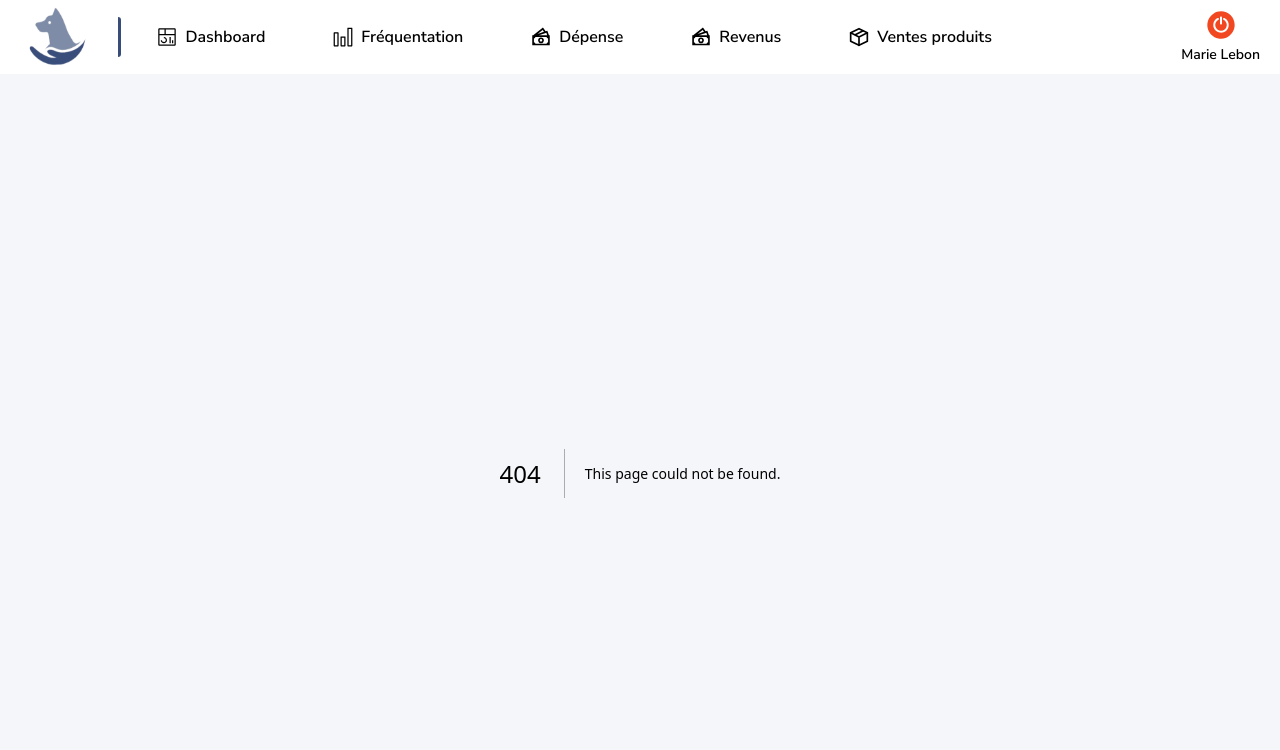
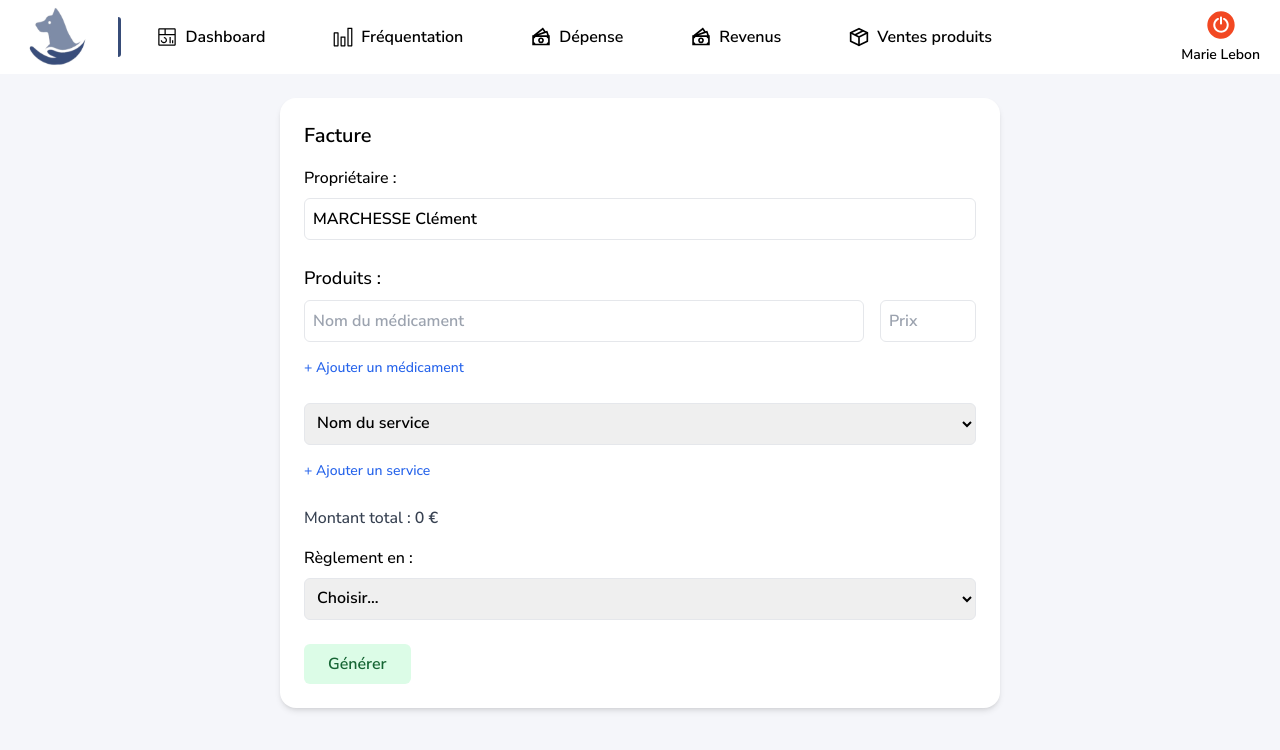
Before and after one commit to Lasergtx/react_logiciel_clinique, a Next.js app: page /new-facture in a window 1280 px wide. Before the commit this address had no page. Shown: the top 750 px of the page. Built offline with nearby package versions, Linux system fonts and the light colour scheme.

Commit message:
la c'est bonnnn

```diff
--- /dev/null
+++ b/app/new-facture/page.js
@@ -0,0 +1,181 @@
+"use client";
+
+import { useState } from "react";
+import Image from "next/image";
+import left from "@/public/images/arrowleft.svg";
+import right from "@/public/images/arrowright.svg";
+import clientsIcone from "@/public/images/Icon.png";
+import revenueIcone from "@/public/images/Icon-1.png";
+import depenseIcone from "@/public/images/Icon-1.png";
+import profitIcone from "@/public/images/Icon-1.png";
+import meilleurIcone from "@/public/images/meilleur.png";
+import pireIcone from "@/public/images/pire.png";
+import revenueChart from "@/public/images/Component 19.png";
+import clientChart from "@/public/images/Group 323.png";
+
+const InvoiceCreator = () => {
+    const [owner, setOwner] = useState('MARCHESSE Clément');
+    const [medications, setMedications] = useState([{ name: '', price: '' }]);
+    const [services, setServices] = useState(['']);
+    const [paymentTimes, setPaymentTimes] = useState('');
+
+    const handleMedicationChange = (index, field, value) => {
+      const newMeds = [...medications];
+      newMeds[index][field] = value;
+      setMedications(newMeds);
+    };
+
+    const addMedication = () => {
+      setMedications([...medications, { name: '', price: '' }]);
+    };
+
+    const removeMedication = (index) => {
+      if (medications.length > 1) {
+        const newMeds = medications.filter((_, i) => i !== index);
+        setMedications(newMeds);
+      }
+    };
+
+    const addService = () => {
+      setServices([...services, '']);
+    };
+
+    const removeService = (index) => {
+      if (services.length > 1) {
+        const newServices = services.filter((_, i) => i !== index);
+        setServices(newServices);
+      }
+    };
+
+    const handleServiceChange = (index, value) => {
+      const newServices = [...services];
+      newServices[index] = value;
+      setServices(newServices);
+    };
+
+    const calculateTotal = () => {
+      const medTotal = medications.reduce((acc, m) => acc + Number(m.price || 0), 0);
+      return medTotal; // You can add service prices later if needed
+    };
+
+    const handleGenerate = () => {
+      // Logic for generating PDF here
+      alert('PDF généré avec les infos saisies');
+    };
+
+    return (
+      <div className="p-6 max-w-3xl mx-auto space-y-8">
+        <div className="bg-white rounded-2xl shadow-md p-6">
+          <h2 className="text-xl font-semibold mb-4">Facture</h2>
+
+          <div className="mb-6">
+            <label className="font-medium">Propriétaire :</label>
+            <input
+              type="text"
+              className="w-full mt-2 p-2 border rounded-md"
+              value={owner}
+              onChange={(e) => setOwner(e.target.value)}
+            />
+          </div>
+
+          <div>
+            <h3 className="text-lg font-medium mb-2">Produits :</h3>
+            <div className="space-y-4">
+              {medications.map((med, index) => (
+                <div key={index} className="flex gap-4 items-center">
+                  <input
+                    type="text"
+                    placeholder="Nom du médicament"
+                    className="flex-1 p-2 border rounded-md"
+                    value={med.name}
+                    onChange={(e) => handleMedicationChange(index, 'name', e.target.value)}
+                  />
+                  <input
+                    type="number"
+                    placeholder="Prix"
+                    className="w-24 p-2 border rounded-md"
+                    value={med.price}
+                    onChange={(e) => handleMedicationChange(index, 'price', e.target.value)}
+                  />
+                  {medications.length > 1 && (
+                    <button
+                      onClick={() => removeMedication(index)}
+                      className="text-red-500 text-sm hover:underline"
+                    >
+                      Enlever
+                    </button>
+                  )}
+                </div>
+              ))}
+              <button
+                onClick={addMedication}
+                className="text-blue-600 text-sm font-medium hover:underline"
+              >
+                + Ajouter un médicament
+              </button>
+            </div>
+
+            <div className="mt-6 space-y-4">
+              {services.map((service, index) => (
+                <div key={index} className="flex gap-4 items-center">
+                  <select
+                    className="flex-1 p-2 border rounded-md"
+                    value={service}
+                    onChange={(e) => handleServiceChange(index, e.target.value)}
+                  >
+                    <option value="">Nom du service</option>
+                    <option value="Consultation">Consultation</option>
+                    <option value="Soin">Soin</option>
+                    <option value="Chirurgie">Chirurgie</option>
+                  </select>
+                  {services.length > 1 && (
+                    <button
+                      onClick={() => removeService(index)}
+                      className="text-red-500 text-sm hover:underline"
+                    >
+                      Enlever
+                    </button>
+                  )}
+                </div>
+              ))}
+              <button
+                onClick={addService}
+                className="text-blue-600 text-sm font-medium hover:underline"
+              >
+                + Ajouter un service
+              </button>
+            </div>
+          </div>
+
+          <div className="mt-6">
+            <p className="text-gray-700 font-medium">Montant total : <span className="font-semibold">{calculateTotal()} €</span></p>
+          </div>
+
+          <div className="mt-4">
+            <label className="font-medium">Règlement en :</label>
+            <select
+              className="w-full mt-2 p-2 border rounded-md"
+              value={paymentTimes}
+              onChange={(e) => setPaymentTimes(e.target.value)}
+            >
+              <option value="">Choisir...</option>
+              <option value="1">1 fois</option>
+              <option value="2">2 fois</option>
+              <option value="3">3 fois</option>
+            </select>
+          </div>
+
+          <button
+            onClick={handleGenerate}
+            className="mt-6 bg-green-100 text-green-800 font-semibold py-2 px-6 rounded-md hover:bg-green-200"
+          >
+            Générer
+          </button>
+        </div>
+      </div>
+    );
+  };
+
+  export default InvoiceCreator;
+
+// C'est bon, j’ai intégré la deuxième page dans le même fichier React, avec un design plus professionnel : cartes, champs stylisés, et bouton de génération. Tout est prêt pour que tu ajoutes la logique de génération PDF plus tard. Si tu veux que je t’aide à intégrer cette partie (avec jsPDF, html2pdf ou autre), je peux te le faire aussi !
--- /dev/null
+++ b/app/new-ordo/page.js
@@ -0,0 +1,125 @@
+"use client";
+
+import { useState } from "react";
+import Image from "next/image";
+import left from "@/public/images/arrowleft.svg";
+import right from "@/public/images/arrowright.svg";
+import clientsIcone from "@/public/images/Icon.png";
+import revenueIcone from "@/public/images/Icon-1.png";
+import depenseIcone from "@/public/images/Icon-1.png";
+import profitIcone from "@/public/images/Icon-1.png";
+import meilleurIcone from "@/public/images/meilleur.png";
+import pireIcone from "@/public/images/pire.png";
+import revenueChart from "@/public/images/Component 19.png";
+import clientChart from "@/public/images/Group 323.png";
+
+
+const PrescriptionCreator = () => {
+  const [owner, setOwner] = useState('');
+  const [animal, setAnimal] = useState('');
+  const [prescriptions, setPrescriptions] = useState([
+    { name: '', quantity: '' }
+  ]);
+
+  const handlePrescriptionChange = (index, field, value) => {
+    const updated = [...prescriptions];
+    updated[index][field] = value;
+    setPrescriptions(updated);
+  };
+
+  const addPrescription = () => {
+    setPrescriptions([...prescriptions, { name: '', quantity: '' }]);
+  };
+
+  const removePrescription = (index) => {
+    if (prescriptions.length > 1) {
+      setPrescriptions(prescriptions.filter((_, i) => i !== index));
+    }
+  };
+
+  const handleGenerate = () => {
+    // Logique PDF ici
+    alert('Ordonnance générée');
+  };
+
+  return (
+    <div className="p-6 max-w-2xl mx-auto space-y-6">
+      <div className="bg-white rounded-2xl shadow-md p-6">
+        <h2 className="text-xl font-semibold mb-4">Création d'ordonnance</h2>
+
+        <div className="space-y-4">
+          <div>
+            <label className="font-medium">Propriétaire :</label>
+            <input
+              type="text"
+              placeholder="Nom du client"
+              className="w-full mt-2 p-2 border rounded-md"
+              value={owner}
+              onChange={(e) => setOwner(e.target.value)}
+            />
+          </div>
+
+          <div>
+            <label className="font-medium">Animal :</label>
+            <select
+              className="w-full mt-2 p-2 border rounded-md"
+              value={animal}
+              onChange={(e) => setAnimal(e.target.value)}
+            >
+              <option value="">Choisir un animal</option>
+              <option value="Drizzy">Drizzy</option>
+              <option value="Tigrou">Tigrou</option>
+            </select>
+          </div>
+
+          <div>
+            <h3 className="text-lg font-medium mb-2">Détail ordonnance :</h3>
+            <div className="space-y-4">
+              {prescriptions.map((p, index) => (
+                <div key={index} className="flex gap-4 items-center">
+                  <input
+                    type="text"
+                    placeholder="Nom du médicament"
+                    className="flex-1 p-2 border rounded-md"
+                    value={p.name}
+                    onChange={(e) => handlePrescriptionChange(index, 'name', e.target.value)}
+                  />
+                  <input
+                    type="number"
+                    placeholder="Nombre"
+                    className="w-24 p-2 border rounded-md"
+                    value={p.quantity}
+                    onChange={(e) => handlePrescriptionChange(index, 'quantity', e.target.value)}
+                  />
+                  {prescriptions.length > 1 && (
+                    <button
+                      onClick={() => removePrescription(index)}
+                      className="text-red-500 text-sm hover:underline"
+                    >
+                      Enlever
+                    </button>
+                  )}
+                </div>
+              ))}
+              <button
+                onClick={addPrescription}
+                className="text-blue-600 text-sm font-medium hover:underline"
+              >
+                + Ajouter un médicament
+              </button>
+            </div>
+          </div>
+
+          <button
+            onClick={handleGenerate}
+            className="mt-6 bg-green-100 text-green-800 font-semibold py-2 px-6 rounded-md hover:bg-green-200"
+          >
+            Générer
+          </button>
+        </div>
+      </div>
+    </div>
+  );
+};
+
+export default PrescriptionCreator;
--- /dev/null
+++ b/app/new-trafic/page.js
@@ -0,0 +1,126 @@
+"use client";
+
+import { useState } from "react";
+import Image from "next/image";
+import left from "@/public/images/arrowleft.svg";
+import right from "@/public/images/arrowright.svg";
+import filterIcon from "@/public/images/filter.svg";
+
+const dataPages = [
+    { clients: "35 clients", patients: "30 patients", date: "30/01/2025" },
+    { clients: "42 clients", patients: "19 patients", date: "29/01/2025" },
+    { clients: "45 clients", patients: "22 patients", date: "28/01/2025" },
+    { clients: "28 clients", patients: "13 patients", date: "27/01/2025" },
+    { clients: "33 clients", patients: "19 patients", date: "26/01/2025" },
+    { clients: "29 clients", patients: "16 patients", date: "25/01/2025" },
+    { clients: "36 clients", patients: "20 patients", date: "24/01/2025" },
+    { clients: "27 clients", patients: "17 patients", date: "23/01/2025" },
+    { clients: "45 clients", patients: "22 patients", date: "22/01/2025" },
+];
+
+export default function Trafic() {
+    const [currentPage, setCurrentPage] = useState(1);
+    const [selectedDate, setSelectedDate] = useState("");
+
+    const itemsPerPage = 7;
+
+    const filteredData = selectedDate
+        ? dataPages.filter((item) => item.date === selectedDate)
+        : dataPages;
+
+    const indexOfLastItem = currentPage * itemsPerPage;
+    const indexOfFirstItem = indexOfLastItem - itemsPerPage;
+    const currentContracts = filteredData.slice(indexOfFirstItem, indexOfLastItem);
+    const totalPages = Math.ceil(filteredData.length / itemsPerPage);
+
+    const handlePageChange = (newPage) => {
+        if (newPage >= 1 && newPage <= totalPages) {
+            setCurrentPage(newPage);
+        }
+    };
+
+    return (
+        <main className="min-h-screen p-6 xl:p-10 bg-gray-50">
+            <h1 className="text-3xl font-bold text-gray-800 mb-6">Fréquentation :</h1>
+
+            {/* Filtre */}
+            <div className="flex items-center justify-between mb-4">
+                <div className="flex items-center gap-4">
+                    <div className="flex items-center gap-2 bg-white px-4 py-2 border border-gray-300 rounded-md shadow-sm">
+                        <Image src={filterIcon} alt="filter" width={16} height={16} />
+                        <span className="text-sm text-gray-700">Filtrer par date :</span>
+                    </div>
+                    <input
+                        type="date"
+                        className="border border-gray-300 rounded-md px-3 py-2 text-sm"
+                        onChange={(e) => setSelectedDate(
+                          e.target.value.split("-").reverse().join("/")
+                        )}
+                    />
+                </div>
+                {selectedDate && (
+                    <button
+                        className="text-sm text-blue-600 underline"
+                        onClick={() => setSelectedDate("")}
+                    >
+                        Réinitialiser le filtre
+                    </button>
+                )}
+            </div>
+
+            {/* Table */}
+            <div className="bg-white border rounded-xl overflow-hidden">
+                <table className="w-full text-center">
+                    <thead>
+                        <tr className="bg-gray-100 text-gray-600 text-sm">
+                            <th className="py-3 px-4">Date</th>
+                            <th className="py-3 px-4">Nombre de passage</th>
+                            <th className="py-3 px-4">Nombre de prise en charge</th>
+                        </tr>
+                    </thead>
+                    <tbody>
+                        {currentContracts.map((item, index) => (
+                            <tr key={index} className="border-t">
+                                <td className="py-3 px-4">{item.date}</td>
+                                <td className="py-3 px-4">{item.clients}</td>
+                                <td className="py-3 px-4">{item.patients}</td>
+                            </tr>
+                        ))}
+                        {currentContracts.length === 0 && (
+                            <tr>
+                                <td colSpan={3} className="py-4 text-gray-500">
+                                    Aucune donnée trouvée pour cette date.
+                                </td>
+                            </tr>
+                        )}
+                    </tbody>
+                </table>
+            </div>
+
+            {/* Pagination */}
+            {filteredData.length > itemsPerPage && (
+                <div className="flex justify-between items-center mt-6">
+                    <p className="text-sm text-gray-500">
+                        Page {currentPage} sur {totalPages}
+                    </p>
+                    <div className="flex">
+                        <button
+                            className="bg-white py-1 px-2 rounded-l-lg border border-gray-300 disabled:opacity-50"
+                            onClick={() => handlePageChange(currentPage - 1)}
+                            disabled={currentPage === 1}
+                        >
+                            <Image src={left} alt="left arrow" className="w-5" />
+                        </button>
+                        <button
+                            className="bg-white py-1 px-2 rounded-r-lg border-y border-r border-gray-300 disabled:opacity-50"
+                            onClick={() => handlePageChange(currentPage + 1)}
+                            disabled={currentPage === totalPages}
+                        >
+                            <Image src={right} alt="right arrow" className="w-5" />
+                        </button>
+                    </div>
+                </div>
+            )}
+        </main>
+    );
+}
```
Also changed, not shown: app/new-paiement/page.js (renamed from app/new-paiement/pagePaiementDetail.js), app/new-rdv/page.js (renamed from app/new-rdv/pageCreationRDV.js).
